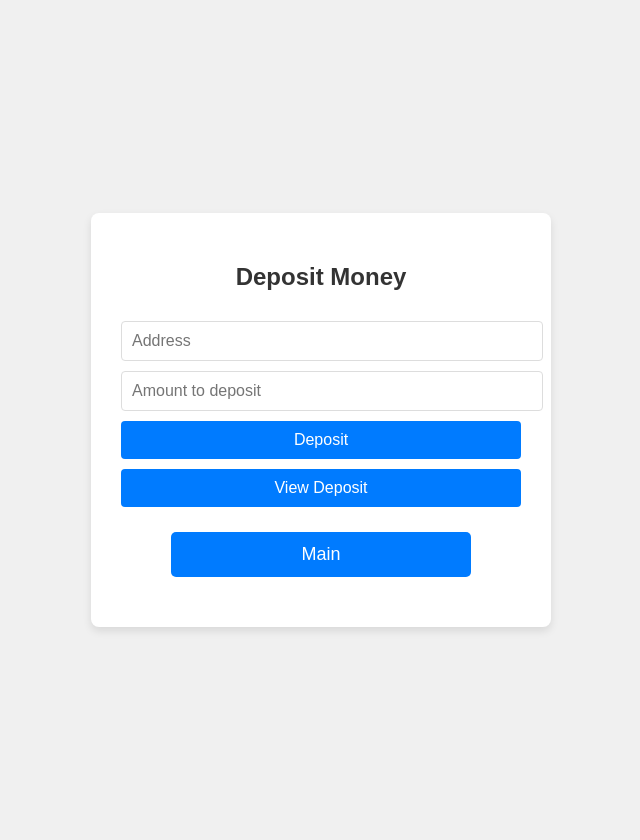
After one commit to akashhegde2012/AY2025S106, a Flask app: page /deposit in a window 1280 px wide. The commit adds this page. Shown: the whole page, without its empty margins (319-959 px from the left). Run offline with Flask 3, Linux system fonts and the light colour scheme; some libraries are stand-ins or nearby versions.

Commit message:
add deposit function

```diff
--- a/app.py
+++ b/app.py
@@ -31,6 +31,11 @@ def main():
 def paynow():
     return(render_template("paynow.html"))
 
+
+@app.route("/deposit", methods=["GET", "POST"])
+def deposit():
+    return(render_template("deposit.html"))
+
 @app.route("/userlog", methods=["GET", "POST"])
 def userlog():
     conn = sqlite3.connect("user.db")
--- /dev/null
+++ b/templates/deposit.html
@@ -0,0 +1,81 @@
+<!DOCTYPE html>
+<html lang="en">
+<head>
+    <meta charset="UTF-8">
+    <meta name="viewport" content="width=device-width, initial-scale=1.0">
+    <link rel="stylesheet" href="{{ url_for('static', filename='styles.css')}}">
+    <title>Deposit Money</title>
+</head>
+<body>
+    <div class="container">
+        <h2>Deposit Money</h2>
+        <input type="text" name="address" id="depositor" placeholder="Address">
+        <input type="number" name="amount" id="amount" placeholder="Amount to deposit">
+        <button class="btn" onclick="deposit()">Deposit</button>
+        <button class="btn" onclick="viewDeposit()">View Deposit</button>
+        <form action="/main" method="post">
+            <input type="submit" value="Main">
+        </form>
+        <p id="view_depositor"></p>
+        <p id="view_amount"></p>
+    </div>
+    <script src="https://cdn.jsdelivr.net/npm/web3@1.5.2/dist/web3.min.js"></script>
+    <script>
+        const ABI = [
+            {
+                "inputs": [
+                    {
+                        "internalType": "uint256",
+                        "name": "_amount",
+                        "type": "uint256"
+                    },
+                    {
+                        "internalType": "address",
+                        "name": "_depositor",
+                        "type": "address"
+                    }
+                ],
+                "name": "deposit",
+                "outputs": [],
+                "stateMutability": "nonpayable",
+                "type": "function"
+            },
+            {
+                "inputs": [],
+                "name": "deposit_view",
+                "outputs": [
+                    {
+                        "internalType": "uint256",
+                        "name": "",
+                        "type": "uint256"
+                    },
+                    {
+                        "internalType": "address",
+                        "name": "",
+                        "type": "address"
+                    }
+                ],
+                "stateMutability": "view",
+                "type": "function"
+            }
+        ];
+        const contractAddress = "0xbe52fcbe9d70cc4c4d282b17e1f4a6f6d3a9bade";
+        const web3 = new Web3(Web3.givenProvider);
+        const contract = new web3.eth.Contract(ABI, contractAddress);
+
+        async function deposit() {
+            const accounts = await web3.eth.requestAccounts();
+            const depositor = document.getElementById("depositor").value;
+            const amount = document.getElementById("amount").value;
+            console.log(amount, depositor);
+            await contract.methods.deposit(amount, depositor).send({from: accounts[0]});
+        }
+
+        async function viewDeposit() {
+            let result = await contract.methods.deposit_view().call();
+            document.getElementById("view_depositor").innerText = "Depositor: " + result[1];
+            document.getElementById("view_amount").innerText = "Amount: " + result[0];
+        }
+    </script>
+</body>
+</html>
--- a/templates/main.html
+++ b/templates/main.html
@@ -13,6 +13,10 @@
             <input type="submit" value="Transfer Money">
         </form>
 
+        <form action="/deposit" method="post">
+            <input type="submit" value="Deposit Money">
+        </form>
+
         <form action="/userlog" method="post">
             <input type="submit" value="User Log">
         </form>
```
Also changed, not shown: user.db.
